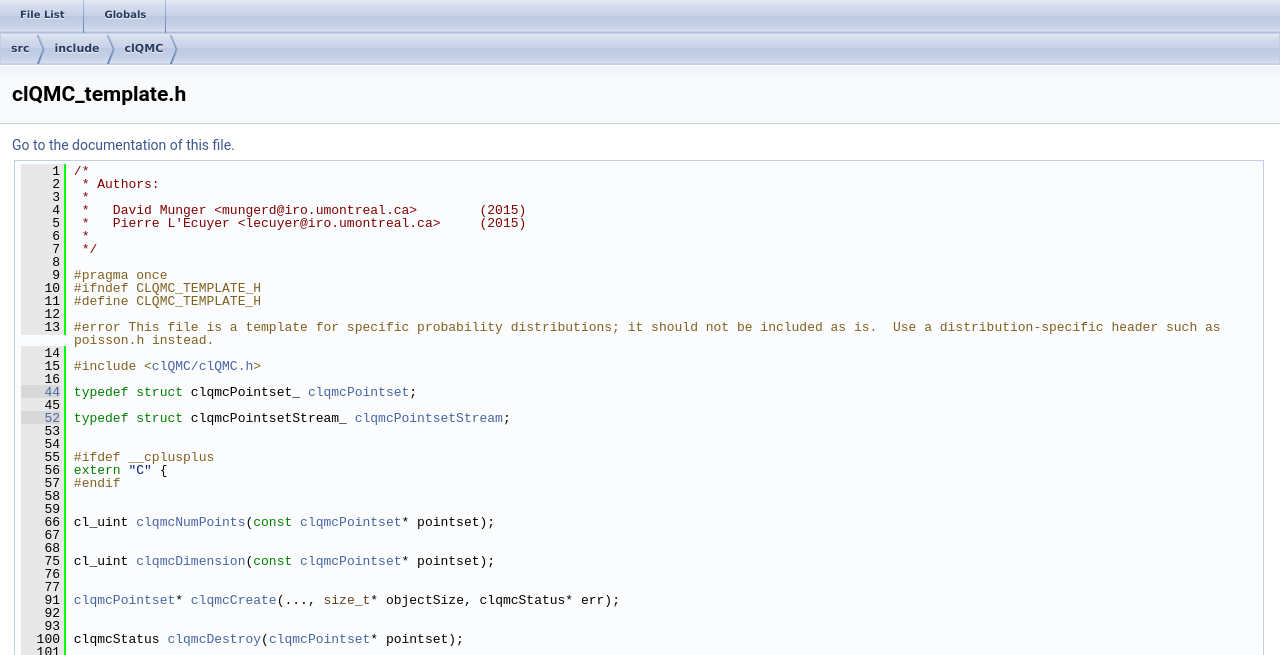
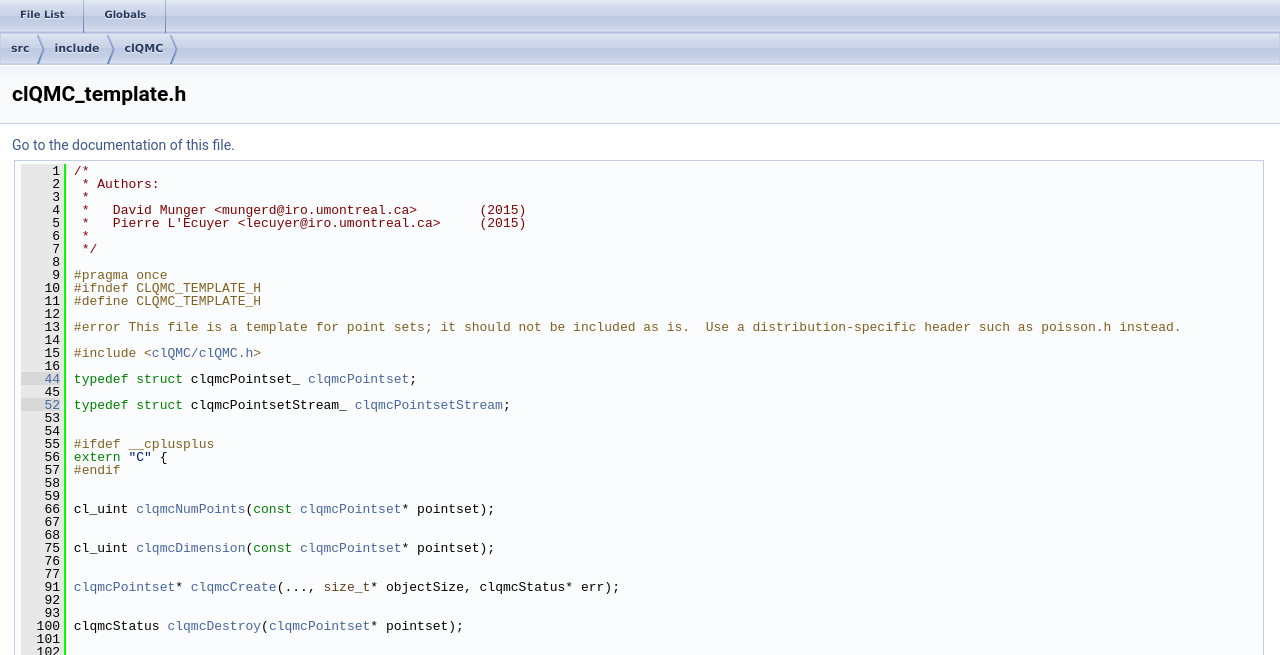
Before and after one commit to umontreal-simul/clQMC, a plain HTML site: page htmldocs/clQMC__template_8h_source.html in a window 1280 px wide. Shown: the part 113-768 px from the top of the page. Drawn offline with nearby package versions, Linux system fonts and the light colour scheme; some packages are replaced by stand-ins of ours.

Commit message:
fix typos

```diff
--- a/htmldocs/clQMC__template_8h_source.html
+++ b/htmldocs/clQMC__template_8h_source.html
@@ -108,7 +108,7 @@ var searchBox = new SearchBox("searchBox", "search",false,'Search');
 <div class="line"><a name="l00010"></a><span class="lineno">   10</span>&#160;<span class="preprocessor">#ifndef CLQMC_TEMPLATE_H</span></div>
 <div class="line"><a name="l00011"></a><span class="lineno">   11</span>&#160;<span class="preprocessor">#define CLQMC_TEMPLATE_H</span></div>
 <div class="line"><a name="l00012"></a><span class="lineno">   12</span>&#160;</div>
-<div class="line"><a name="l00013"></a><span class="lineno">   13</span>&#160;<span class="preprocessor">#error This file is a template for specific probability distributions; it should not be included as is.  Use a distribution-specific header such as poisson.h instead.</span></div>
+<div class="line"><a name="l00013"></a><span class="lineno">   13</span>&#160;<span class="preprocessor">#error This file is a template for point sets; it should not be included as is.  Use a distribution-specific header such as poisson.h instead.</span></div>
 <div class="line"><a name="l00014"></a><span class="lineno">   14</span>&#160;</div>
 <div class="line"><a name="l00015"></a><span class="lineno">   15</span>&#160;<span class="preprocessor">#include &lt;<a class="code" href="clQMC_8h.html">clQMC/clQMC.h</a>&gt;</span></div>
 <div class="line"><a name="l00016"></a><span class="lineno">   16</span>&#160;</div>
```
Also changed, not shown: htmldocs/index.html (+1 -1 lines).
